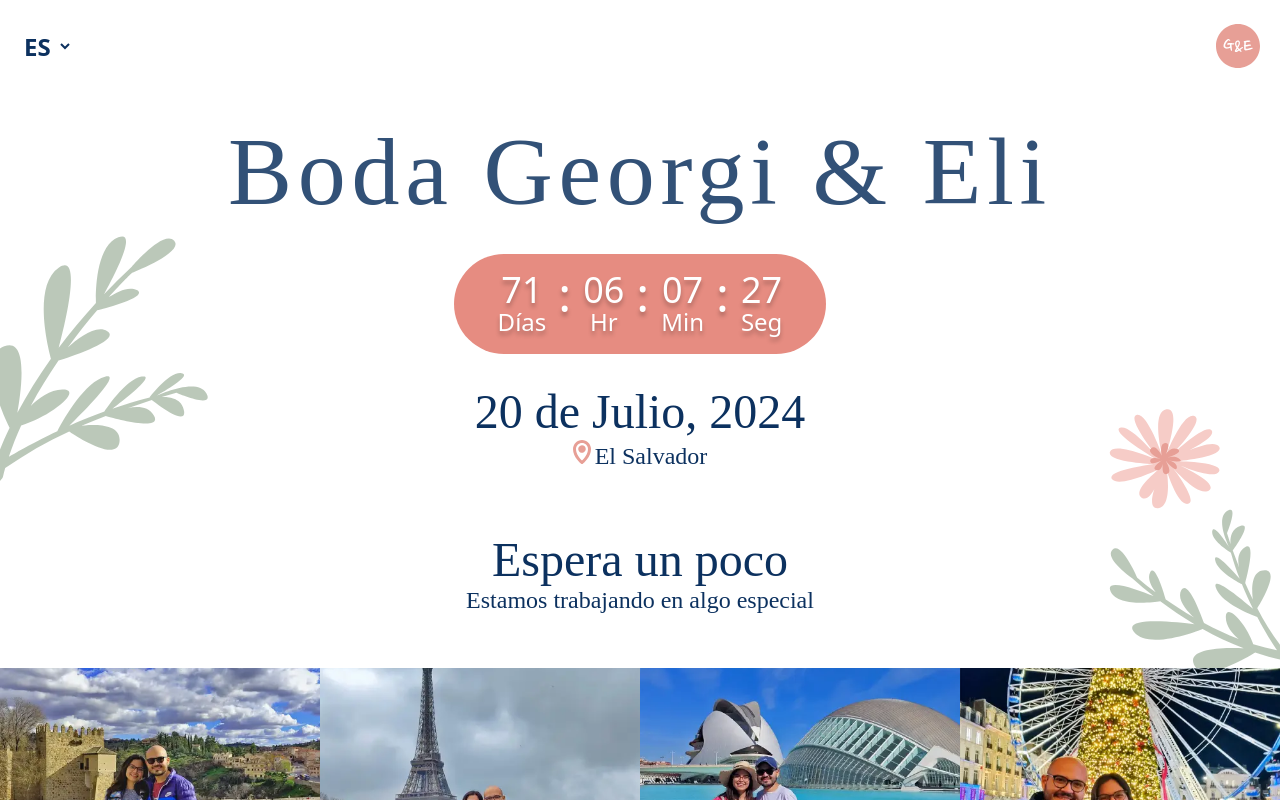
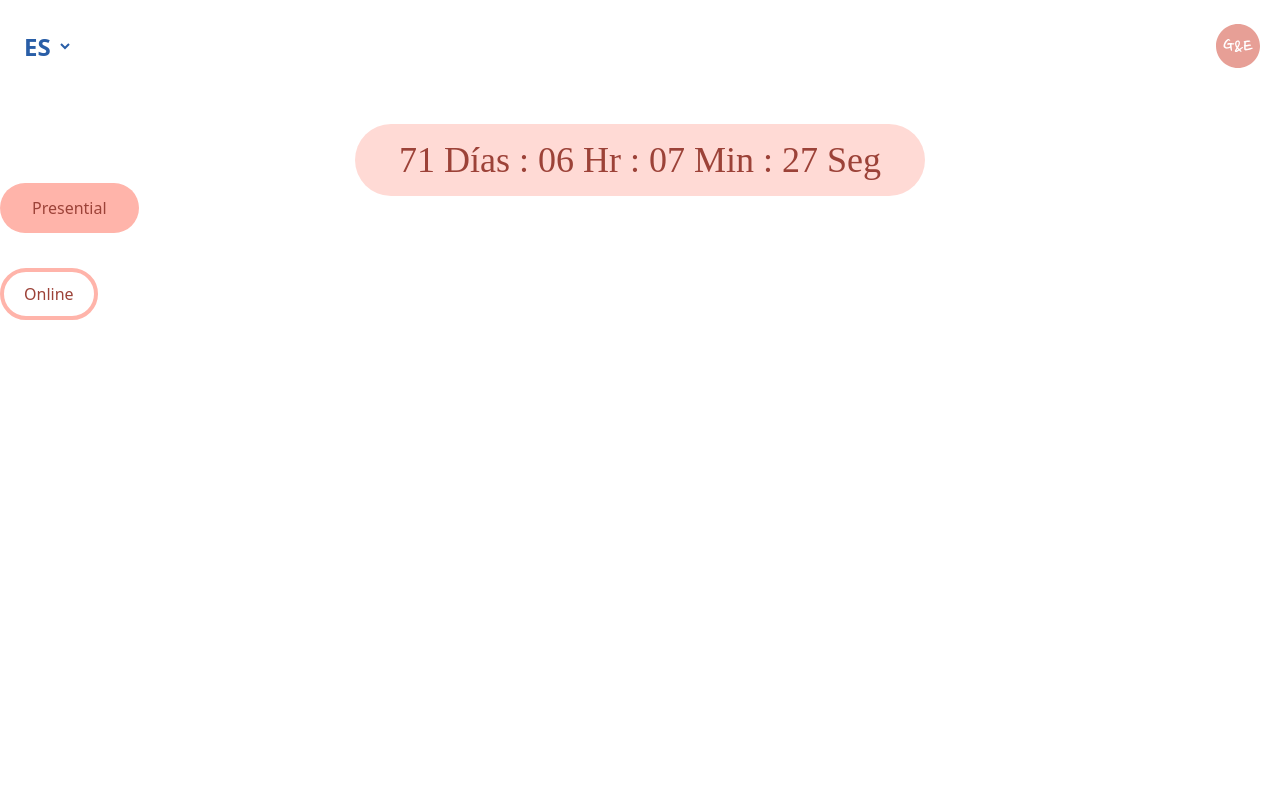
Before and after one commit to eliseomurillo9/invitation-wedding, a Vue app: page / in a window 1280 px wide. Shown: the top 800 px of the page. Built offline with nearby package versions, Linux system fonts and the light colour scheme.

Commit message:
buttons creations and landing route created

```diff
--- a/src/components/Counter.vue
+++ b/src/components/Counter.vue
@@ -1,25 +1,11 @@
 <template>
   <div
-    class="bg-pink-main rounded-full pt-1 pb-0 px-8 flex text-white text-center text-2xl text-shadow-xl justify-center gap-2 md:gap-3 md:px-11 md:py-4 w-fit mx-auto"
+    class="bg-pink-clear rounded-full py-2.5 px-5 flex text-red text-center justify-center gap-2 md:gap-3 md:px-11 md:py-4 w-fit mx-auto"
   >
-    <div class="flex flex-col items-center justify-center">
-      <span class="text-[1.48031rem] md:text-4xl">{{ countdownInfo.days }}</span>
-      <span class="text-[0.82756rem] md:text-2xl -mt-2 md:-mt-1">{{ $t('base.counter.days') }}</span>
-    </div>
-    <span class="md:text-5xl">:</span>
     <div class="flex flex-col">
-      <span class="md:text-4xl">{{ countdownInfo.hours }}</span>
-      <span class="text-[0.82756rem] md:text-2xl -mt-2 md:-mt-1">{{ $t('base.counter.hours') }}</span>
-    </div>
-    <span class="md:text-5xl">:</span>
-    <div class="flex flex-col">
-      <span class="md:text-4xl">{{ countdownInfo.minutes }}</span>
-      <span class="text-[0.82756rem] md:text-2xl -mt-2 md:-mt-1">{{ $t('base.counter.minutes') }}</span>
-    </div>
-    <span class="md:text-5xl">:</span>
-    <div class="flex flex-col">
-      <span class="md:text-4xl">{{ countdownInfo.seconds }}</span>
-      <span class="text-[0.82756rem] md:text-2xl -mt-2 md:-mt-1">{{ $t('base.counter.seconds') }}</span>
+      <span class="md:text-4xl font-nanum"
+        >{{ countdownInfo.days }} {{ $t("base.counter.days") }} : {{ countdownInfo.hours }}  {{ $t("base.counter.hours") }} : {{ countdownInfo.minutes }}  {{ $t("base.counter.minutes") }} : {{ countdownInfo.seconds }} {{ $t("base.counter.seconds") }}
+        </span>
     </div>
   </div>
 </template>
@@ -66,7 +52,7 @@ export default {
     }
 
     onMounted(() => {
-        countDownFunction();
+      countDownFunction();
     });
     return {
       countdownInfo,
--- /dev/null
+++ b/src/components/shared/buttons/buttonMain.vue
@@ -0,0 +1,13 @@
+<template>
+  <div>
+    <span class="py-3.5 px-8 bg-pink-main rounded-full text-red">{{ label }}</span>
+  </div>
+</template>
+
+<script setup>
+import defineProps from "vue";
+
+defineProps({
+  label: String,
+});
+</script>
--- /dev/null
+++ b/src/components/shared/buttons/buttonOutlined.vue
@@ -0,0 +1,13 @@
+<template>
+  <div class=" mt-12">
+  <button class="py-2.5 px-5 border-4 border-pink-main rounded-full text-red">{{ label }}</button>
+  </div>
+</template>
+
+<script setup>
+import defineProps from "vue";
+
+defineProps({
+  label: String,
+});
+</script>
--- a/src/router/index.js
+++ b/src/router/index.js
@@ -1,5 +1,5 @@
 import ConfirmationPage from "../views/ConfirmationPage.vue";
-import TheHome from "../views/TheHome.vue";
+import LandingPage from '../views/LandingPage.vue'
 import { createRouter, createWebHistory } from "vue-router";
 
 
@@ -8,7 +8,7 @@ const routes = [
   {
     path: "/",
     name: "home",
-    component: TheHome,
+    component: LandingPage,
     meta: {
       title: "base.pageTitles.saveTheDate",
     },
--- /dev/null
+++ b/src/views/LandingPage.vue
@@ -0,0 +1,37 @@
+<template>
+    <main class="relative py-5 md:py-8">
+        <Counter data-aos="fade-up" class="z-20" />
+        <buttonMain label="Presential" />
+        <buttonOutlined label="Online" />
+    </main>
+</template>
+
+<script>
+import Counter from "@/components/Counter.vue";
+import buttonMain from '../components/shared/buttons/buttonMain.vue'
+import buttonOutlined from '../components/shared/buttons/buttonOutlined.vue'
+import { onMounted } from "vue";
+import { useI18n } from "vue-i18n";
+export default {
+  name: "LandingPage",
+  components: {
+    Counter,
+    buttonMain,
+    buttonOutlined
+  },
+  setup() {
+    const { t: $t } = useI18n();
+
+    const updatePageTitle = () => {
+      const pageTitle =
+        `${$t("base.pageTitles.saveTheDate")} - G&C` || "Default Page Title";
+      document.title = pageTitle;
+    };
+    onMounted(() => {
+      updatePageTitle();
+    });
+
+    return {};
+  },
+};
+</script>
--- a/tailwind.config.js
+++ b/tailwind.config.js
@@ -7,14 +7,16 @@ module.exports = {
         black: '#061930',
         white: '#FFF',
         green: "#8D9F8A",
+        red: '#9C4238',
         blue: {
-          main: '#0C315F',
+          main: '#295EA7',
           alt: '#0A2546',
           light: '#325177'
         },
         pink: {
-          main: '#E68C81',
-          clear: '#F6CCC7'
+          main: '#FFB4AA',
+          clear: '#FFDAD5',
+          alt: '#FFB4AA'
         }
       },
       spacing: {
```
Also changed, not shown: 1 other file (tests, documents, lock files or other folders).
